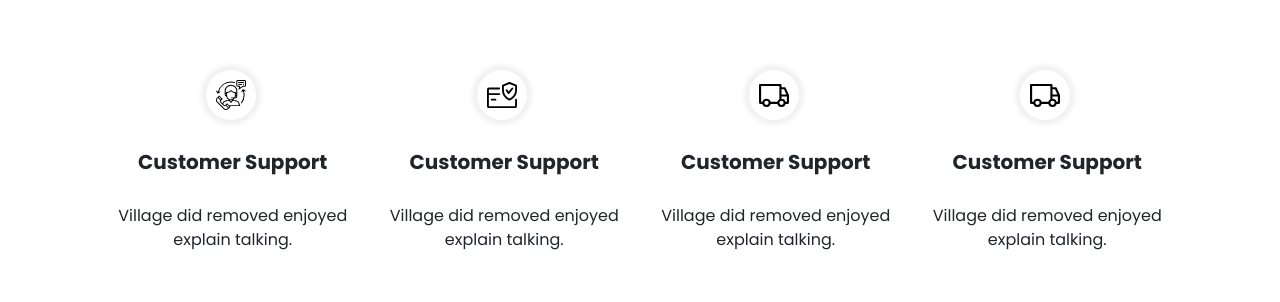
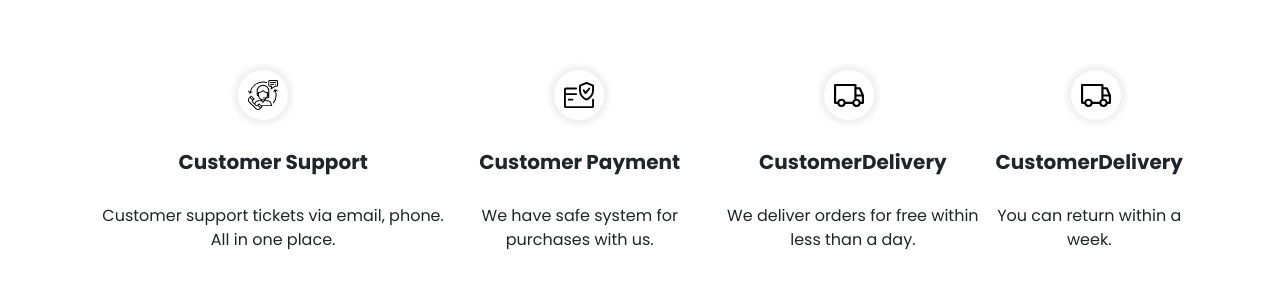
Before and after one commit to samialabdullah/uppgift2.fixxo.react, a React (Create React App) app: page / in a window 1280 px wide. Shown: the part 2089-2391 px from the top of the page. Built offline with nearby package versions, Linux system fonts and the light colour scheme; no server answers.

Commit message:
work with footer

```diff
--- a/src/components/MenuIcon.js
+++ b/src/components/MenuIcon.js
@@ -1,21 +1,13 @@
 import React from 'react'
 import { NavLink } from 'react-router-dom'
-import { useShoppingCart } from '../contexts/ShoppingCartContext'
 
 
 const MenuIcon = ({link, icon, quantity, hideOnMobile}) => {
-  const { cartQuantity } = useShoppingCart()
   return (
     <NavLink className={`menu-icon ${hideOnMobile ? "d-none d-md-flex" : ""}`} to={link} end>
         <span className="position-absolute top-0 start-100 translate-middle badge rounded-pill bg-theme">{quantity}</span>
         <i className={icon}></i>
-    {/* // <button className="menu-icon" type="button" data-bs-toggle="offcanvas" data-bs-target="#shoppingCart" aria-controls="shoppingCart">
-    //  <span className="position-absolute top-0 start-100 translate-middle badge rounded-pill bg-theme">{cartQuantity}</span>
-    // <i className={icon}></i>
-    //  </button>  */}
     </NavLink>
-
-
   )
 }
 
--- a/src/sights/HomeSight.js
+++ b/src/sights/HomeSight.js
@@ -30,10 +30,10 @@ const HomeSight = () => {
       <CategoryThreePart  product={ThreeProducts}/>
       <CategoryFourPart   product={FourProducts}/>
       <div className='service-contacts container' >
-      <CompanyServicePart companyicon={CustomerService} servicetitle={"Customer Support"} serviceinfo={"Village did removed enjoyed explain talking."}/>
-      <CompanyServicePart companyicon={CustomerSecurePayment} servicetitle={"Customer Support"} serviceinfo={"Village did removed enjoyed explain talking."}/>
-      <CompanyServicePart companyicon={CustomerDelivery} servicetitle={"Customer Support"} serviceinfo={"Village did removed enjoyed explain talking."}/>
-      <CompanyServicePart companyicon={CustomerDelivery} servicetitle={"Customer Support"} serviceinfo={"Village did removed enjoyed explain talking."}/>
+      <CompanyServicePart companyicon={CustomerService} servicetitle={"Customer Support"} serviceinfo={"Customer support tickets via email, phone. All in one place."}/>
+      <CompanyServicePart companyicon={CustomerSecurePayment} servicetitle={"Customer Payment"} serviceinfo={"We have safe system for purchases with us."}/>
+      <CompanyServicePart companyicon={CustomerDelivery} servicetitle={"CustomerDelivery"} serviceinfo={"We deliver orders for free within less than a day."}/>
+      <CompanyServicePart companyicon={CustomerDelivery} servicetitle={"CustomerDelivery"} serviceinfo={"You can return within a week."}/>
       </div>
       <FooterPart />
     </>
```
